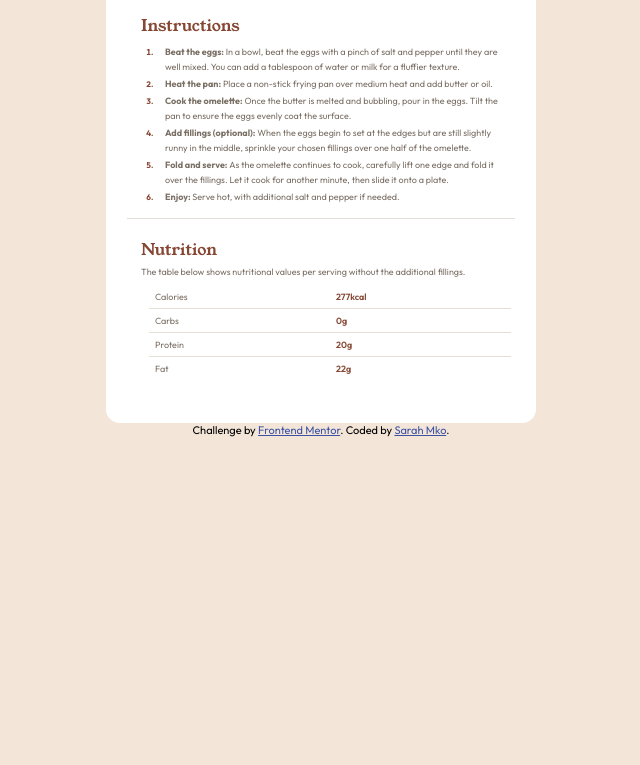
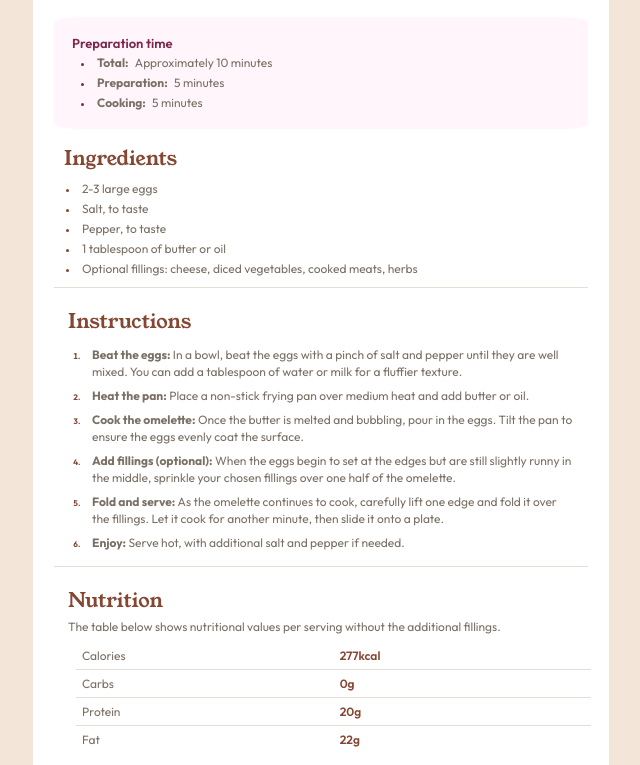
Before and after one commit to sar-mko/recipe-page-main, a plain HTML site: page index.html in a window 1280 px wide. Shown: the part 557-1322 px from the top of the page, without its empty margins (319-959 px from the left). Before the commit the page ends 994 px from the top, so only its background shows below. Drawn offline with Linux system fonts and the light colour scheme.

Commit message:
adjust size

```diff
--- a/style.css
+++ b/style.css
@@ -8,16 +8,16 @@ body{
     background-color: hsl(30, 54%, 90%);
     font-family: "Outfit", sans-serif;
     font-optical-sizing: auto;
+    margin-top: 15%;
 }
 main{
     background-color: white;
     border-radius: 14px;
     min-height: 100vh;
-    width: 80%;
+    width: 45%;
     padding: 21px;
     display: flex;
     flex-direction: column;
-    max-width: 430px;
     margin: 0 auto;
 }
 img{
@@ -25,7 +25,7 @@ img{
     height: 45%;
 }
 p, span, h4{
-    font-size: 9px;
+    font-size: 12px;
     color: hsl(30, 10%, 44%);
     display: inline;
      padding: 4px;
@@ -43,9 +43,10 @@ li::marker{
 }
 h1,h2{
 font-family: 'Young Serif';
+font-weight: 400;
 }
 h1{
-    font-size: 22px;
+    font-size: 28px;
     padding-bottom: 8px;
 }
 h1 + p, h2 + p{
@@ -53,13 +54,13 @@ h1 + p, h2 + p{
     display: block;
 }
 h2{
-    font-size: 16px;
+    font-size: 20px;
     color: hsl(14, 45%, 36%);
     font-weight: 500;
     padding: 5px 0;
 }
 h3{
-    font-size: 12px;
+    font-size: 13px;
     color: hsl(332, 51%, 32%);
     font-weight: 600;
 }
@@ -70,7 +71,7 @@ h3{
 }
 .prep-info-box{
     background-color: hsl(330, 100%, 98%);
-    padding: 12px;
+    padding: 18px;
     border-radius: 5%;
 }
 .ingredients-cont{
@@ -113,7 +114,8 @@ h3{
 }
 .instructions-cont li{
     margin-left: 14px;
-    padding: 1px 0 1px 10px;
+    padding: 6px 0 1px 10px;
+    line-height: 17px;
 }
 
 /*nutrition elements*/
@@ -126,7 +128,7 @@ table{
 td{
     padding: 6px;
     border-bottom: 1px solid hsl(30, 18%, 87%);
-    font-size: 9px;
+    font-size: 12px;
     color: hsla(30, 10%, 44%);
 }
 tr:nth-child(4) td{
@@ -154,9 +156,12 @@ td:last-child{
 /*mobile design / responsiveness*/
 
 @media only screen and (max-width: 450px){
+    body{
+        margin-top: 0;
+    }
     main{
         width: 100%;
-        justify-content: center;
+
         padding: 0;
     }
     img{
```
